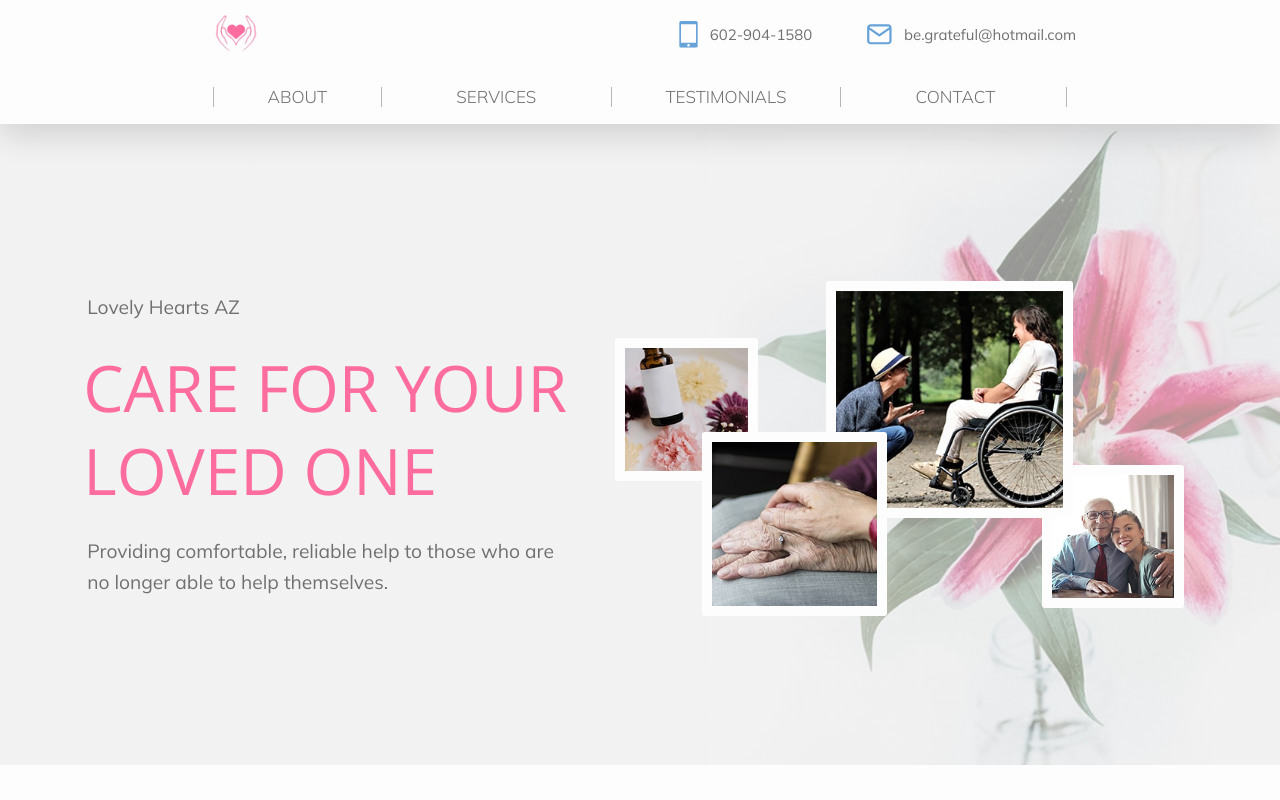
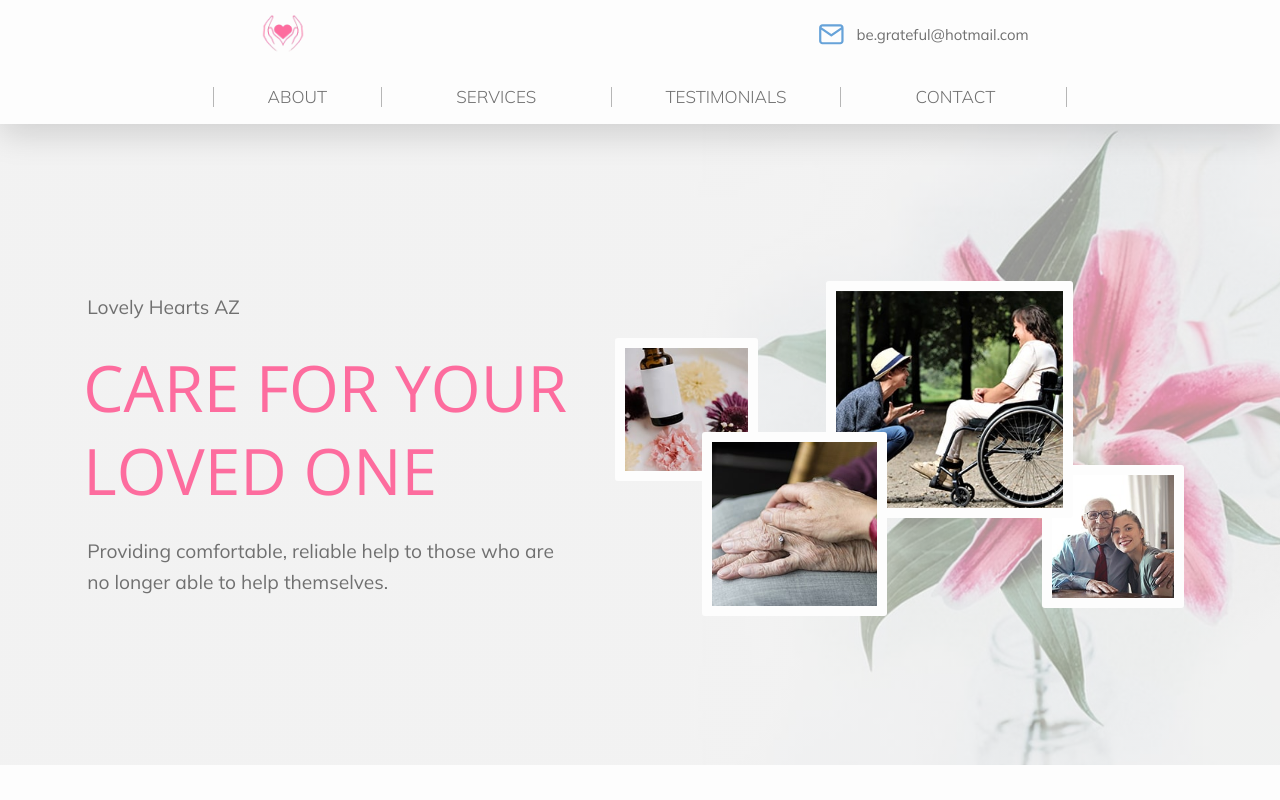
Before and after one commit to alexsommers7/lovelyheartsaz, a website: page index.html in a window 1280 px wide. Shown: the top 800 px of the page. Drawn offline with nearby package versions, Linux system fonts and the light colour scheme.

Commit message:
refactor: Remove phone number from header

```diff
--- a/index.html
+++ b/index.html
@@ -35,18 +35,6 @@
 					/></a>
 				</div>
 				<div class="intro__contact">
-					<div class="contact__method">
-						<svg class="icon icon-mobile2 contact__icon">
-							<use xlink:href="#icon-mobile2">
-								<symbol id="icon-mobile2" viewBox="0 0 32 32">
-									<path
-										d="M24 0h-18c-1.1 0-2 0.9-2 2v28c0 1.1 0.9 2 2 2h18c1.1 0 2-0.9 2-2v-28c0-1.1-0.9-2-2-2zM15 30.556c-0.859 0-1.556-0.697-1.556-1.556s0.697-1.556 1.556-1.556 1.556 0.697 1.556 1.556-0.697 1.556-1.556 1.556zM24 26h-18v-22h18v22z"
-									></path>
-								</symbol>
-							</use>
-						</svg>
-						<p>602-904-1580</p>
-					</div>
 					<div class="contact__method">
 						<svg class="icon icon-mail contact__icon contact__icon--mail">
 							<use xlink:href="#icon-mail">
```
